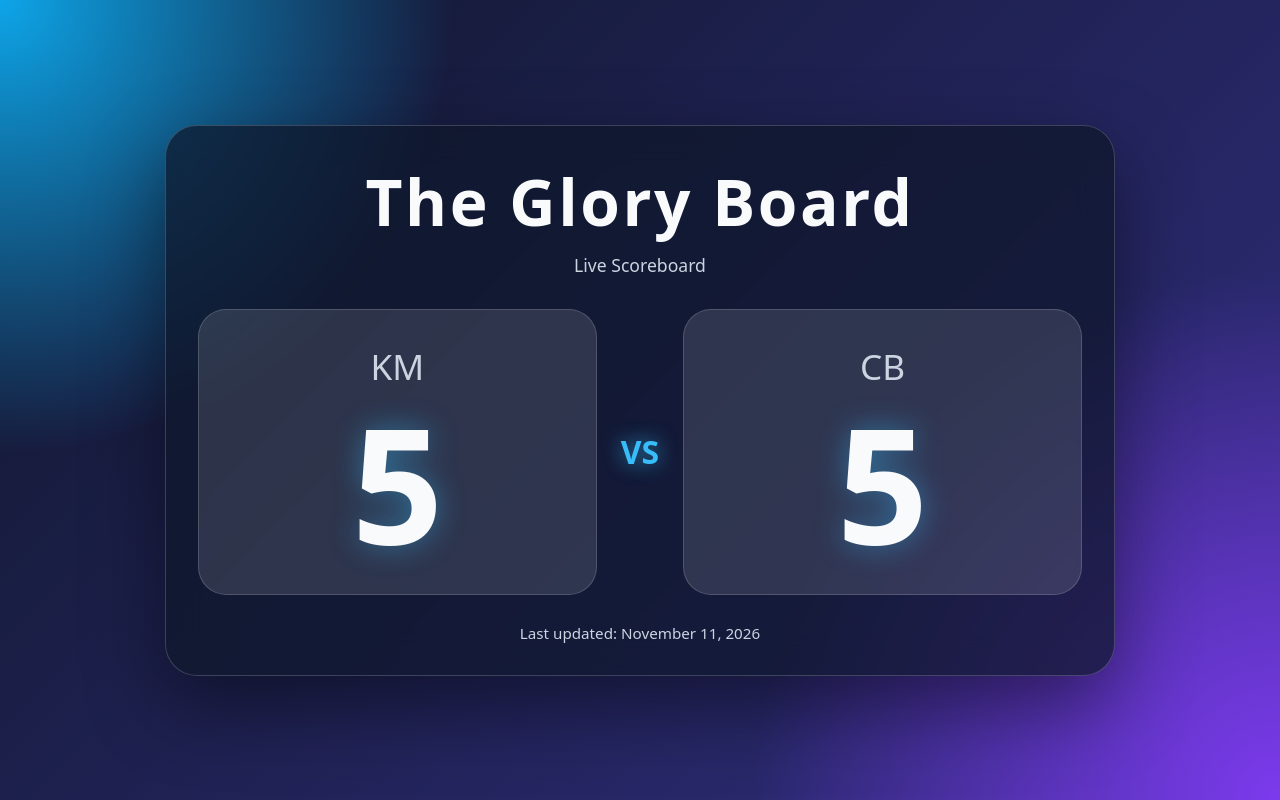
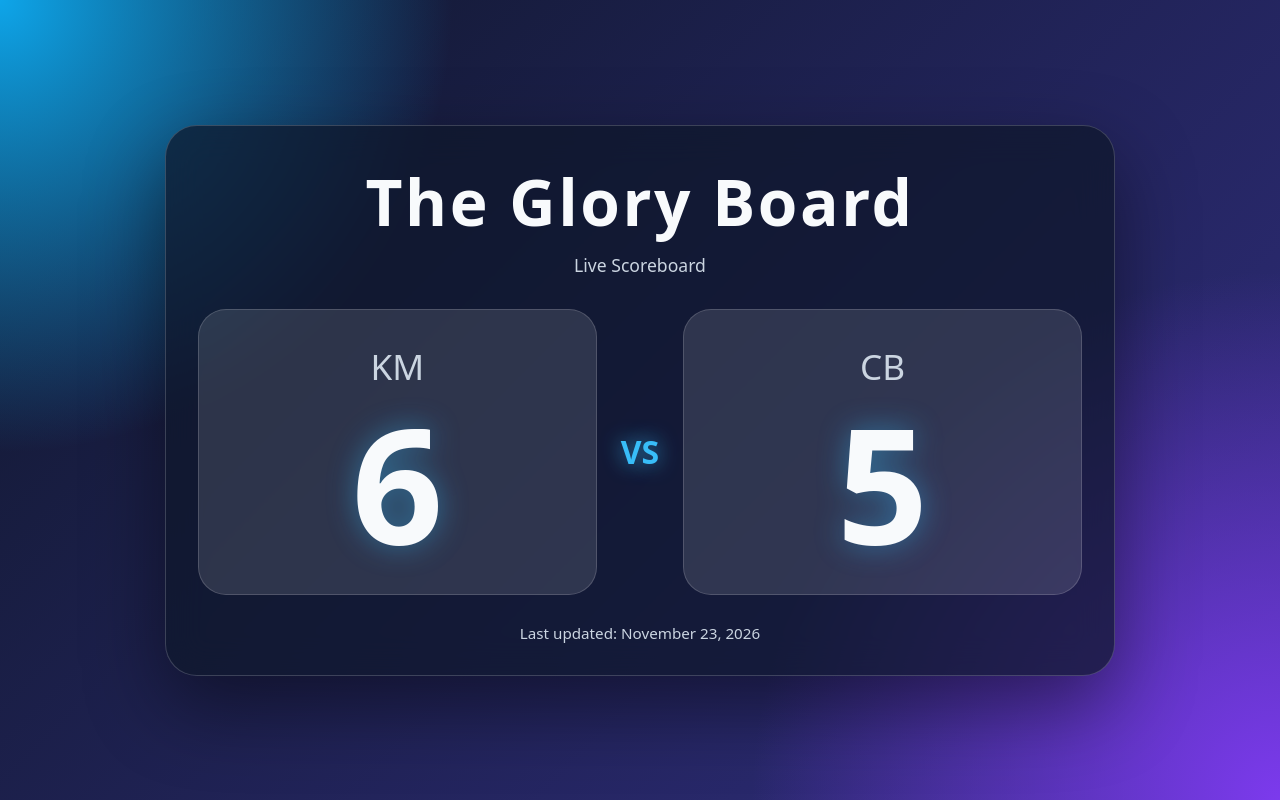
Before and after one commit to D3jag0re/scoreboard-page, a plain HTML site: page index.html in a window 1280 px wide. Drawn offline with Linux system fonts and the light colour scheme.

Commit message:
Modify scoreboard scores and last updated date
Updated scores and footer date in scoreboard data.

```diff
--- a/index.html
+++ b/index.html
@@ -141,9 +141,9 @@
       subtitle: "Live Scoreboard",
       teamA: "KM",
       teamB: "CB",
-      scoreA: 5,
+      scoreA: 6,
       scoreB: 5,
-      footer: "Last updated: November 11, 2026"
+      footer: "Last updated: November 23, 2026"
     };
 
     document.getElementById("gameTitle").textContent = scoreboard.title;
```
